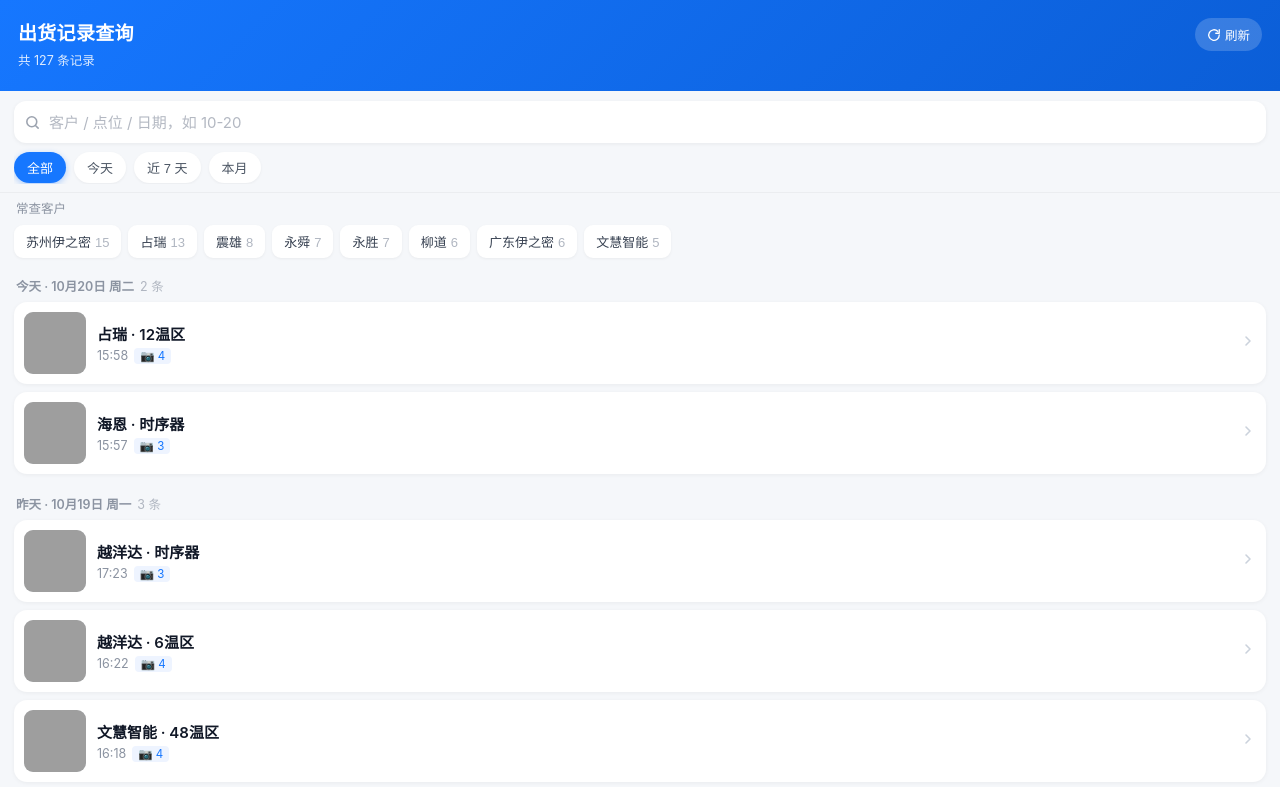
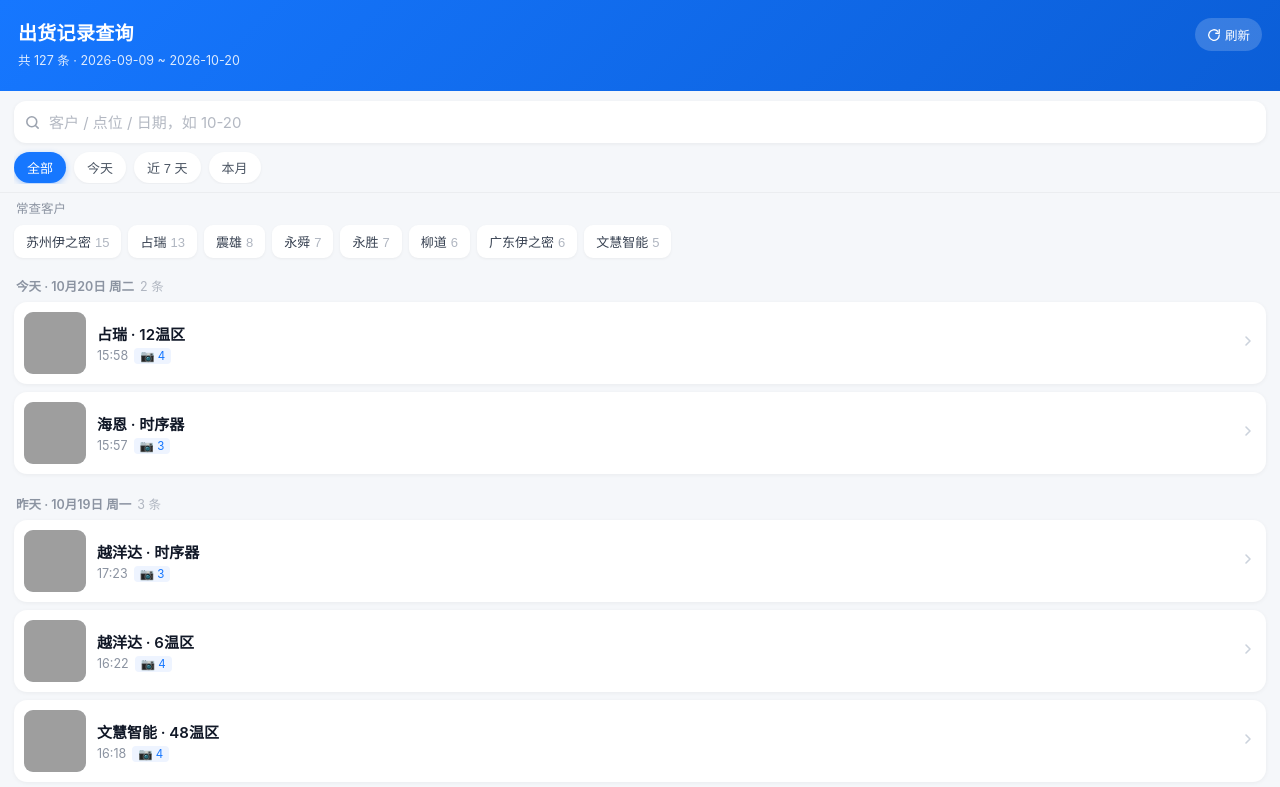
Before and after one commit to yuanhangkai/fsint-viewer, a plain HTML site: page query.html in a window 1280 px wide. Shown: the top 787 px of the page. Drawn offline with Linux system fonts and the light colour scheme; grey boxes are pictures that could not be loaded.

Commit message:
feat: 查询页显式展示数据范围（全部历史记录）

```diff
--- a/query.html
+++ b/query.html
@@ -371,17 +371,28 @@ footer { text-align: center; font-size: 11.5px; color: #b6bcc7; padding: 18px 0
 
   // ---------- 渲染 ----------
   function renderChrome() {
+    var first = '', last = '';
+    if (state.all.length) {
+      // all 已按 updatedAt 降序，最后一条就是最早的
+      last  = (state.all[0].dateTime || '').slice(0, 10);
+      first = (state.all[state.all.length - 1].dateTime || '').slice(0, 10);
+    }
     if (state.loading) {
       $sub.textContent = '正在加载…';
     } else if (state.error) {
       $sub.textContent = '加载失败';
     } else {
       var n = filtered().length;
-      $sub.textContent = (n === state.all.length)
-        ? ('共 ' + state.all.length + ' 条记录')
-        : ('匹配 ' + n + ' / ' + state.all.length + ' 条');
+      if (n === state.all.length) {
+        $sub.textContent = '共 ' + state.all.length + ' 条' +
+          (first && last ? (' · ' + first + ' ~ ' + last) : '');
+      } else {
+        $sub.textContent = '匹配 ' + n + ' / ' + state.all.length + ' 条';
+      }
     }
-    $foot.textContent = state.all.length ? '点击任意记录查看照片详情' : '';
+    $foot.textContent = state.all.length
+      ? ('已加载全部 ' + state.all.length + ' 条历史记录 · 点击记录查看详情')
+      : '';
   }
 
   function highlight(text, tokens) {
```
